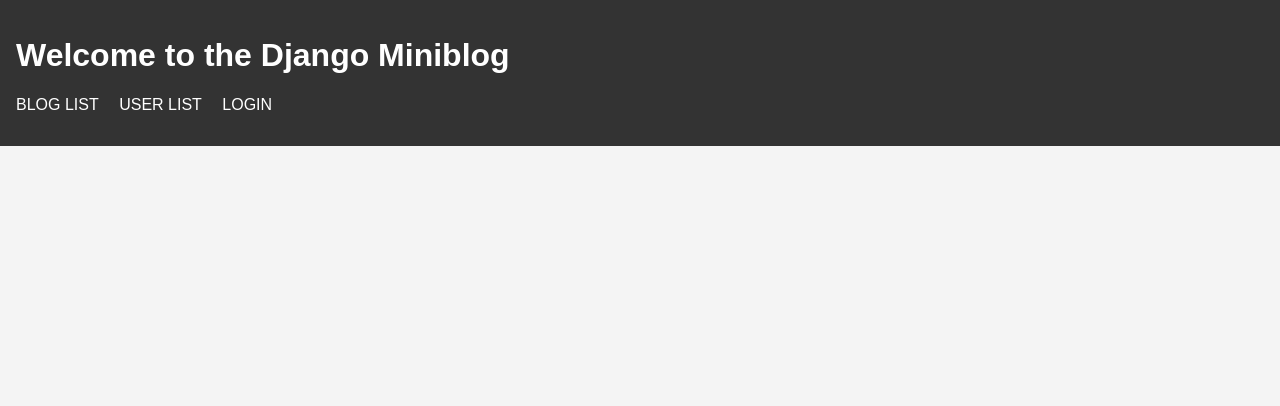
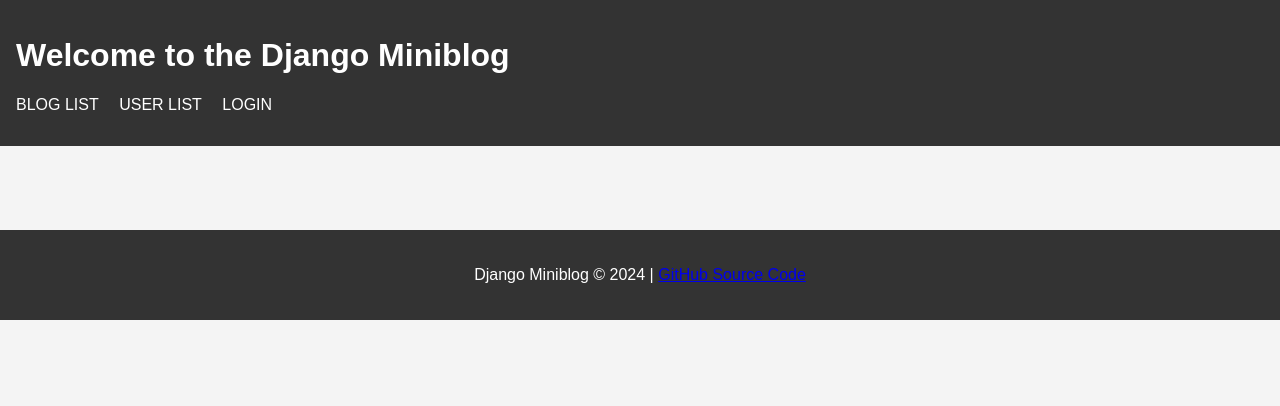
Before and after one commit to alindaByamukama/django-miniblog, a Django app: template miniblog/templates/api/base.html in a window 1280 px wide. Shown: the top 406 px of the page. Run offline with Django 5.2, Linux system fonts and the light colour scheme; the template is opened without the code that fills it, so the values that code supplies are empty.

Commit message:
add footer to base

```diff
--- a/miniblog/templates/api/base.html
+++ b/miniblog/templates/api/base.html
@@ -22,5 +22,8 @@
     <main>
         {% block content %}{% endblock %}
     </main>
+    <footer>
+        <p>Django Miniblog &copy; 2024 | <a href="https://github.com/alindaByamukama/django-miniblog" target="_blank" rel="noopener noreferrer">GitHub Source Code</a></p>
+    </footer>
 </body>
 </html>
```
